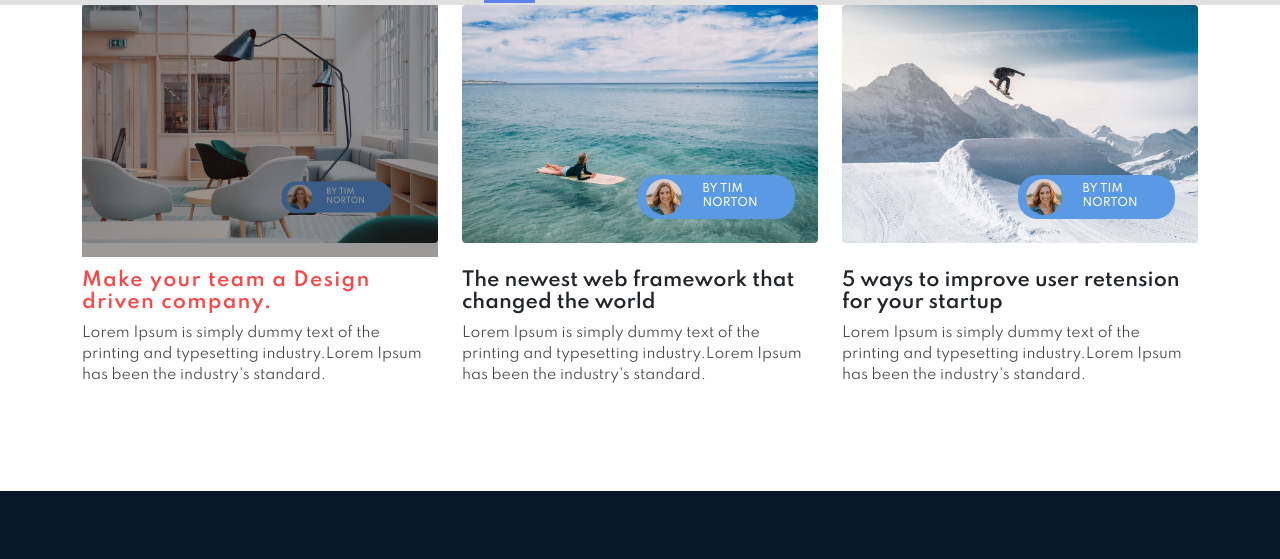
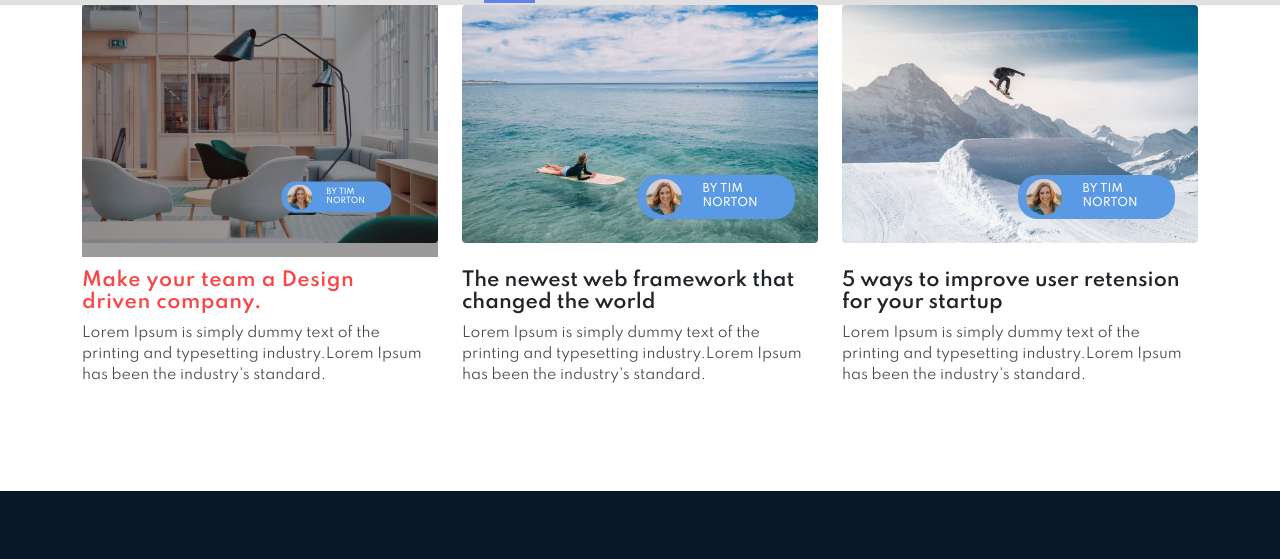
Before and after one commit to mahmudul9/assignment-37-full, a plain HTML site: page index.html in a window 1280 px wide. In both pictures the pointer is over the element "Make your team a Design driven company.". Shown: the part 5297-5856 px from the top of the page. Drawn offline with nearby package versions, Linux system fonts and the light colour scheme.

Commit message:
Update style.css

```diff
--- a/style.css
+++ b/style.css
@@ -613,11 +613,10 @@ ul.main-menu li a:hover{
 .team-image{
     position: relative;
 }
-.team-image:hover .team-text h4{
+.team-image:hover .team-text h4 {
     color: rgb(252, 69, 69);
-    letter-spacing: 1.2px;
+    letter-spacing: 0.5px;
 }
-
 .team-image img {
     /* margin-bottom: 26px; */
     position: relative;
@@ -662,6 +661,7 @@ ul.main-menu li a:hover{
     top: -95px;
     transform: scale(1);
     transition: 0.5s ease-in-out;
+    z-index: 999;
 }
 .team-image:hover .author-section{
     transform: scale(0.7);
```
